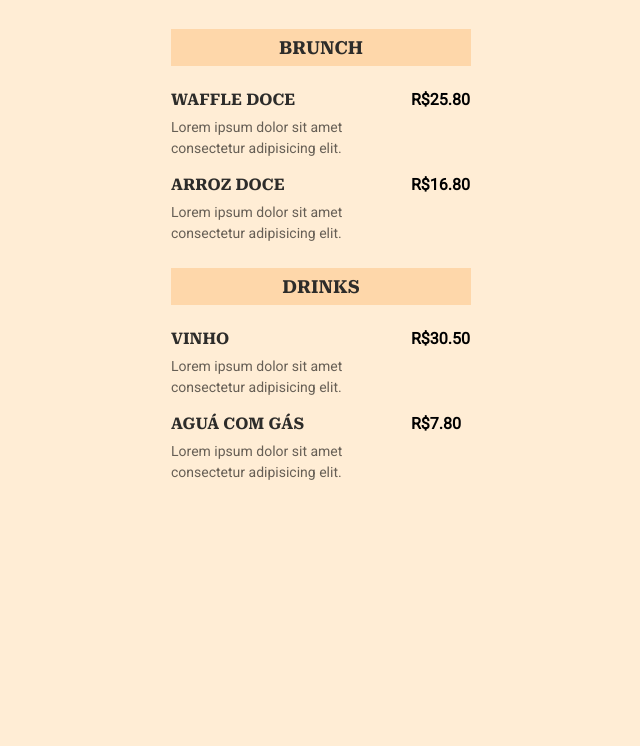
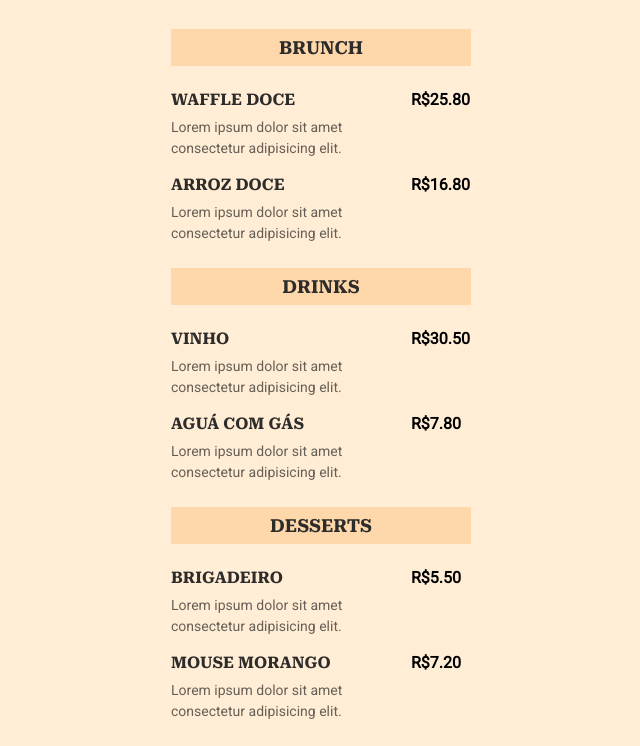
Before and after one commit to LucasTi97/maratona-explorer-3, a plain HTML site: page index.html in a window 1280 px wide. Shown: the part 88-834 px from the top of the page, without its empty margins (319-959 px from the left). Before the commit the page ends 800 px from the top, so only its background shows below. Drawn offline with Linux system fonts and the light colour scheme; a script that the page names is missing.

Commit message:
atualizado menu

```diff
--- a/index.html
+++ b/index.html
@@ -91,6 +91,42 @@
 
     </section>
 
+    <section>
+      <h2>Desserts</h2>
+
+      <ul>
+        <li>
+          <div class="details">
+            <h3>Brigadeiro</h3>
+            <p class="description">
+              Lorem ipsum dolor sit amet consectetur adipisicing elit.
+            </p>
+          </div>
+
+          <strong>
+              R$5.50
+          </strong>
+
+        </li>
+
+        <li>
+          <div class="details">
+            <h3>Mouse Morango</h3>
+            <p class="description">
+              Lorem ipsum dolor sit amet consectetur adipisicing elit.
+            </p>
+          </div>
+
+          <strong>
+              R$7.20
+          </strong>
+
+        </li>
+
+      </ul>
+
+    </section>
+
 
   </body>
 
```
